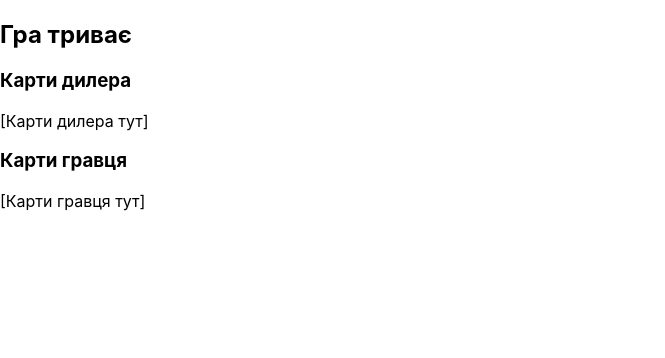
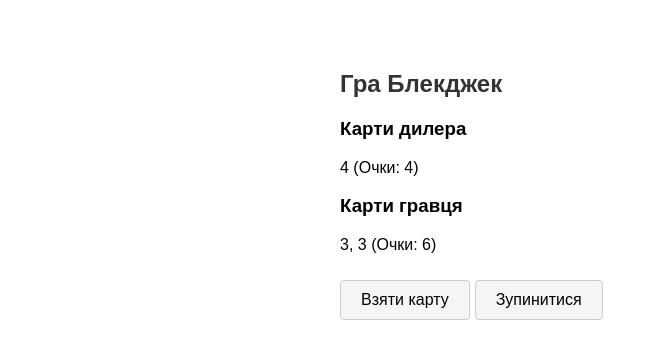
Before and after one commit to anastasiaIgorivna/blackjack-game_lab, a React (Create React App) app: page /game in a window 1280 px wide. Shown: the top 358 px of the page, without its empty margins (0-665 px from the left). Built offline with nearby package versions, Linux system fonts and the light colour scheme.

Commit message:
lab2: додано логіку гри через хук

```diff
--- a/src/App.css
+++ b/src/App.css
@@ -36,3 +36,36 @@
     transform: rotate(360deg);
   }
 }
+
+.container {
+  max-width: 600px;
+  margin: 0 auto;
+  padding: 40px 20px;
+  font-family: Arial, sans-serif;
+}
+
+h1 {
+  text-align: center;
+  color: #222;
+  margin-bottom: 30px;
+}
+
+h2 {
+  margin-top: 30px;
+  color: #333;
+}
+
+button {
+  padding: 10px 20px;
+  margin: 10px 5px 0 0;
+  font-size: 16px;
+  cursor: pointer;
+  border: 1px solid #ccc;
+  background-color: #f5f5f5;
+  border-radius: 4px;
+  transition: background-color 0.3s ease;
+}
+
+button:hover {
+  background-color: #e2e2e2;
+}
--- a/src/App.js
+++ b/src/App.js
@@ -2,15 +2,18 @@ import { BrowserRouter as Router, Routes, Route } from 'react-router-dom';
 import StartPage from './pages/StartPage';
 import GamePage from './pages/GamePage';
 import ResultPage from './pages/ResultPage';
+import './App.css';
 
 function App() {
   return (
     <Router>
+      <div className="container">
       <Routes>
         <Route path="/" element={<StartPage />} />
         <Route path="/game" element={<GamePage />} />
         <Route path="/result" element={<ResultPage />} />
       </Routes>
+      </div>
     </Router>
   );
 }
--- /dev/null
+++ b/src/hooks/useBlackjack.js
@@ -0,0 +1,62 @@
+import { useState } from 'react';
+
+const generateCard = () => {
+  const cards = [2, 3, 4, 5, 6, 7, 8, 9, 10, 10, 10, 10, 11]; // Туз як 11
+  return cards[Math.floor(Math.random() * cards.length)];
+};
+
+export const useBlackjack = () => {
+  const [playerCards, setPlayerCards] = useState([generateCard(), generateCard()]);
+  const [dealerCards, setDealerCards] = useState([generateCard()]);
+  const [isPlayerTurn, setIsPlayerTurn] = useState(true);
+  const [result, setResult] = useState(null);
+
+  const getTotal = (cards) => {
+    let sum = cards.reduce((a, b) => a + b, 0);
+    let aceCount = cards.filter((c) => c === 11).length;
+    while (sum > 21 && aceCount > 0) {
+      sum -= 10;
+      aceCount--;
+    }
+    return sum;
+  };
+
+  const hit = () => {
+    const newCards = [...playerCards, generateCard()];
+    setPlayerCards(newCards);
+    if (getTotal(newCards) > 21) {
+      endGame(newCards, dealerCards);
+    }
+  };
+
+  const stand = () => {
+    setIsPlayerTurn(false);
+    let dealerNewCards = [...dealerCards];
+    while (getTotal(dealerNewCards) < 17) {
+      dealerNewCards.push(generateCard());
+    }
+    setDealerCards(dealerNewCards);
+    endGame(playerCards, dealerNewCards);
+  };
+
+  const endGame = (player, dealer) => {
+    const playerTotal = getTotal(player);
+    const dealerTotal = getTotal(dealer);
+
+    if (playerTotal > 21) setResult('Програв');
+    else if (dealerTotal > 21) setResult('Виграв');
+    else if (playerTotal > dealerTotal) setResult('Виграв');
+    else if (playerTotal < dealerTotal) setResult('Програв');
+    else setResult('Нічия');
+  };
+
+  return {
+    playerCards,
+    dealerCards,
+    isPlayerTurn,
+    result,
+    hit,
+    stand,
+    getTotal
+  };
+};
--- a/src/pages/GamePage.jsx
+++ b/src/pages/GamePage.jsx
@@ -1,13 +1,53 @@
 import React from 'react';
 import PlayerHand from '../components/PlayerHand';
 import DealerHand from '../components/DealerHand';
+import { useBlackjack } from '../hooks/useBlackjack';
 
 function GamePage() {
+  const {
+    playerCards,
+    dealerCards,
+    isPlayerTurn,
+    result,
+    hit,
+    stand,
+    getTotal,
+  } = useBlackjack();
+
   return (
     <div className="p-4">
-      <h2 className="text-2xl font-semibold mb-4">Гра триває</h2>
-      <DealerHand />
-      <PlayerHand />
+      <h2 className="text-2xl font-semibold mb-4">Гра Блекджек</h2>
+
+      <div className="mb-4">
+        <h3 className="text-xl font-semibold">Карти дилера</h3>
+        <p>{dealerCards.join(', ')} (Очки: {getTotal(dealerCards)})</p>
+      </div>
+
+      <div className="mb-4">
+        <h3 className="text-xl font-semibold">Карти гравця</h3>
+        <p>{playerCards.join(', ')} (Очки: {getTotal(playerCards)})</p>
+      </div>
+
+      {result ? (
+        <h3 className="text-lg font-bold">Результат: {result}</h3>
+      ) : (
+        isPlayerTurn && (
+          <div className="mt-4">
+            <button
+              className="px-4 py-2 mr-2 bg-green-500 text-white rounded"
+              onClick={hit}
+            >
+              Взяти карту
+            </button>
+            <button
+              className="px-4 py-2 bg-blue-500 text-white rounded"
+              onClick={stand}
+            >
+              Зупинитися
+            </button>
+          </div>
+        )
+      )}
     </div>
   );
 }
```
